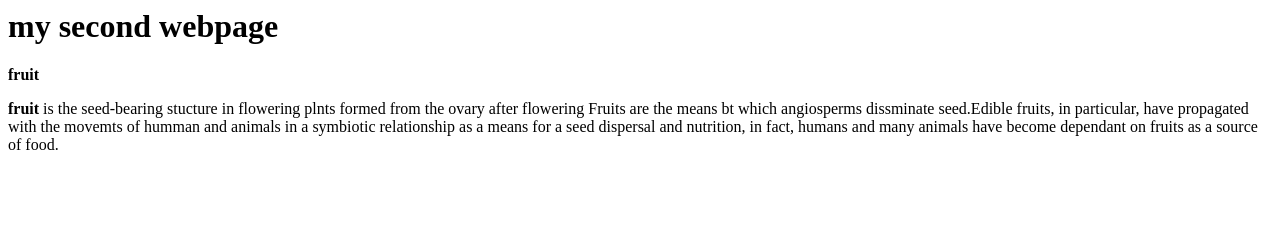
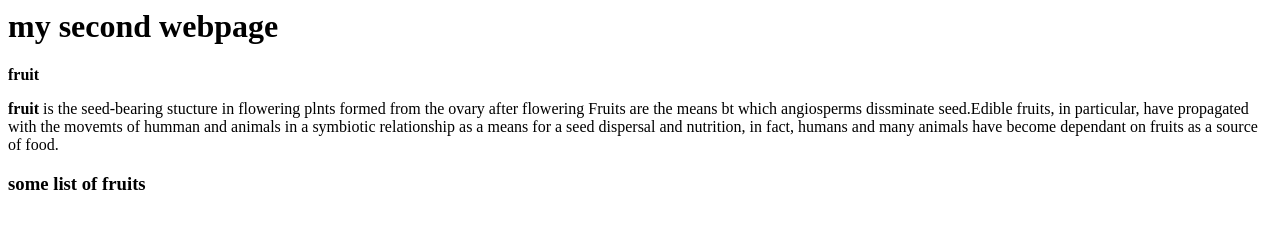
Before and after one commit to pShrut/homework2, a plain HTML site: page index.html in a window 1280 px wide. Drawn offline with Linux system fonts and the light colour scheme.

Commit message:
my 4th commit

```diff
--- a/index.html
+++ b/index.html
@@ -11,5 +11,7 @@ seed.Edible fruits, in particular, have propagated with the movemts of humman
 and animals in a symbiotic relationship as a means for a seed dispersal and
 nutrition, in fact, humans and many animals have become dependant on fruits as
 a source of food. </p>
+<h3> some list of fruits </h3>
+
 </body>
 <html>
```
